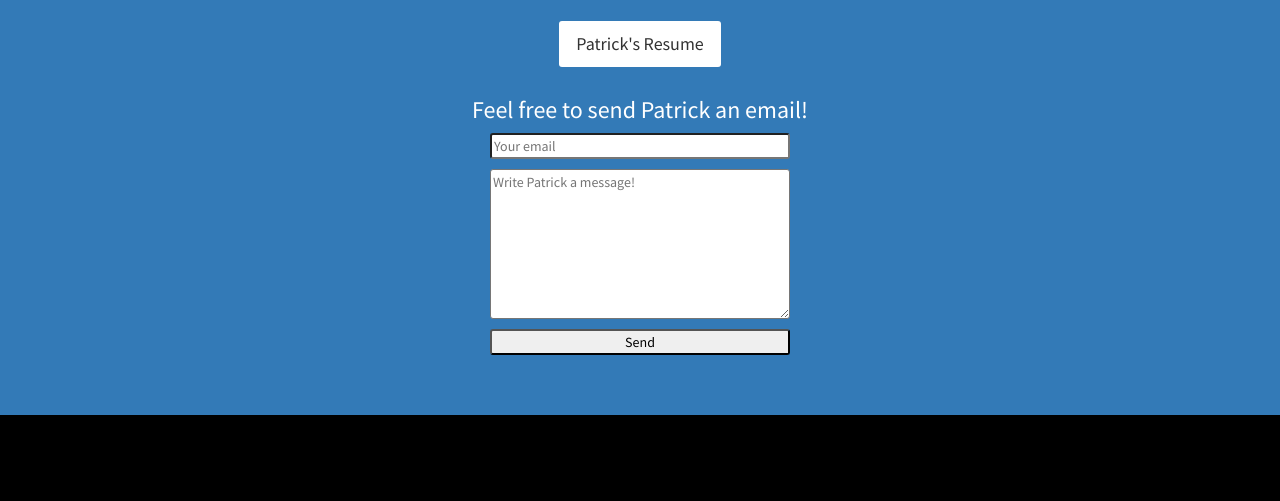
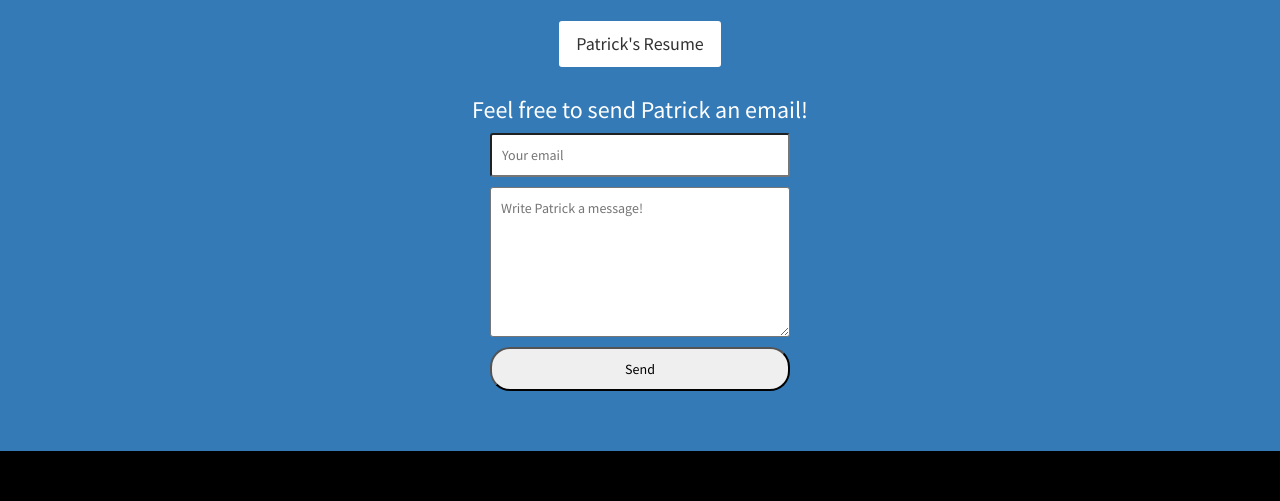
Before and after one commit to pmckelvy1/pmckelvy.com, a plain HTML site: page index.html in a window 1280 px wide. Shown: the part 6771-7272 px from the top of the page. Drawn offline with nearby package versions, Linux system fonts and the light colour scheme; files that its build step writes are made by us from their sources.

Commit message:
better form.

```diff
--- a/css/stylish-portfolio.css
+++ b/css/stylish-portfolio.css
@@ -16,6 +16,7 @@ body {
     font-family: "Source Sans Pro","Helvetica Neue",Helvetica,Arial,sans-serif;
     background: black;
 }
+
 
 .bg-black-img {
   display: block;
@@ -384,10 +385,15 @@ hr.small {
   margin:auto;
   margin-bottom: 10px;
   width: 300px;
+  padding: 10px;
 }
 
 .email-form textarea {
   height: 150px;
+}
+
+.submit-button {
+  border-radius: 20px !important;
 }
 
 .tracks {
--- a/index.html
+++ b/index.html
@@ -383,7 +383,7 @@
                         method="POST">
                         <input type="email" name="_replyto" placeholder="Your email">
                       <textarea name="message" placeholder="Write Patrick a message!"></textarea>
-                      <input type="submit" value="Send">
+                      <input class="submit-button" type="submit" value="Send">
                   </form>
                 </div>
             </div>
```
